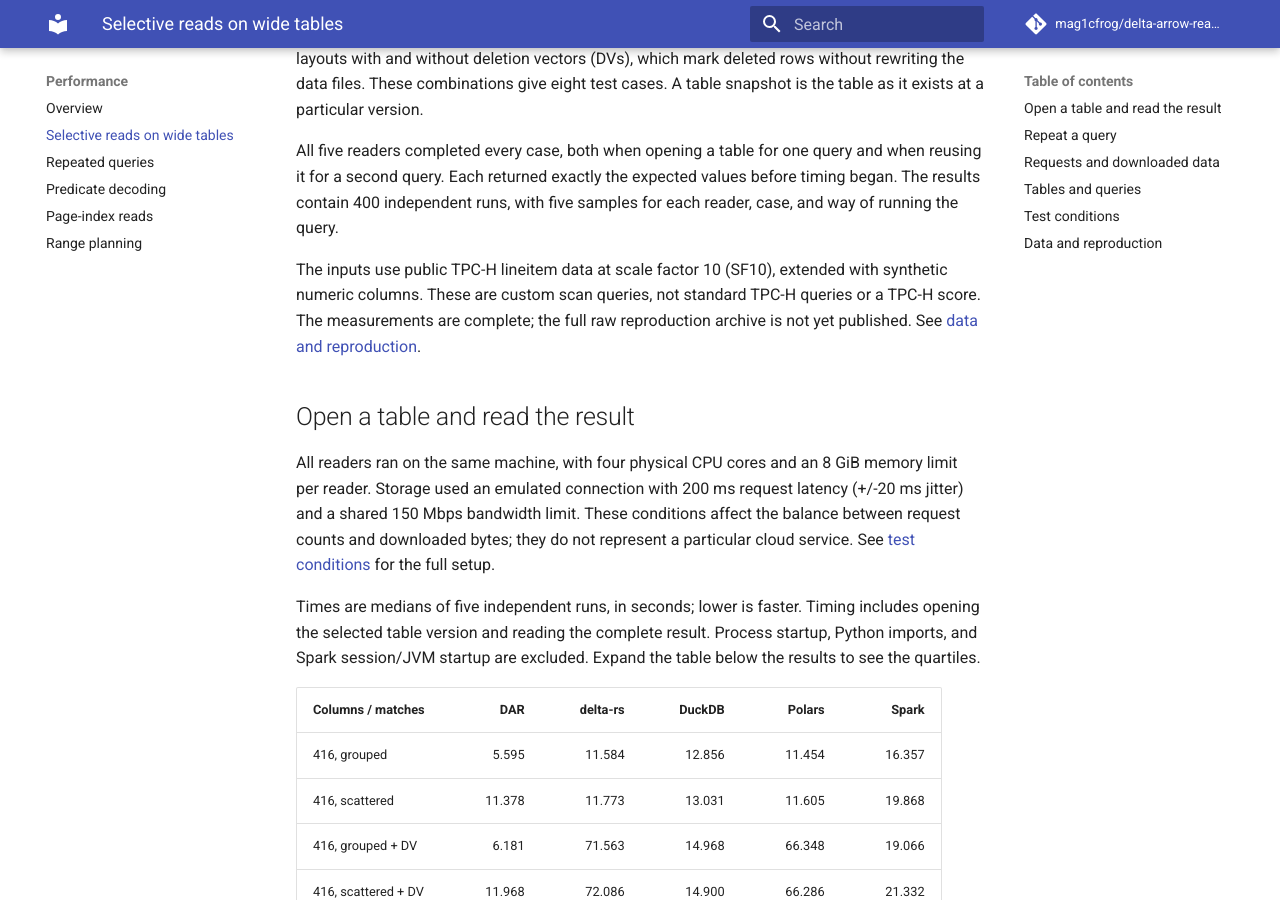
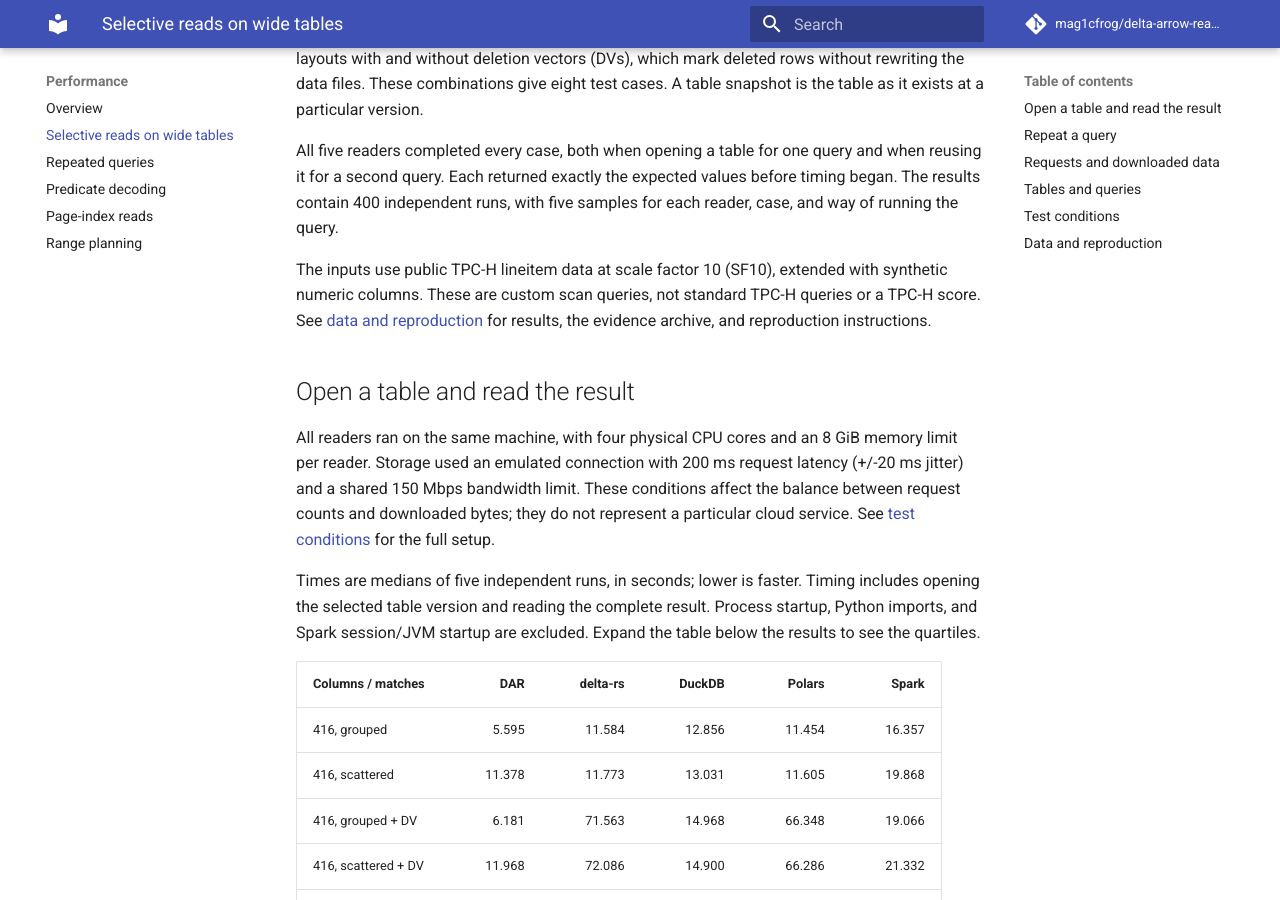
Before and after one commit to mag1cfrog/delta-arrow-reader, an MkDocs documentation site: the page built from docs/public/benchmarks/selective-read-results.md, in a window 1280 px wide and 900 px high, scrolled down 326 px. Built offline with MkDocs 1.6.1 and Material for MkDocs 9.7.7, drawn with Linux system fonts in a browser that asks for light colours; comment, search, counter and statistics services are not loaded.

Commit message:
docs: correct benchmark archive publication status (#414)

```diff
--- a/docs/public/benchmarks/selective-read-results.md
+++ b/docs/public/benchmarks/selective-read-results.md
@@ -22,8 +22,8 @@ samples for each reader, case, and way of running the query.
 
 The inputs use public TPC-H lineitem data at scale factor 10 (SF10), extended
 with synthetic numeric columns. These are custom scan queries, not standard
-TPC-H queries or a TPC-H score. The measurements are complete; the full raw
-reproduction archive is not yet published. See [data and reproduction](#data-and-reproduction).
+TPC-H queries or a TPC-H score. See [data and reproduction](#data-and-reproduction)
+for results, the evidence archive, and reproduction instructions.
 
 ## Open a table and read the result
 
```
